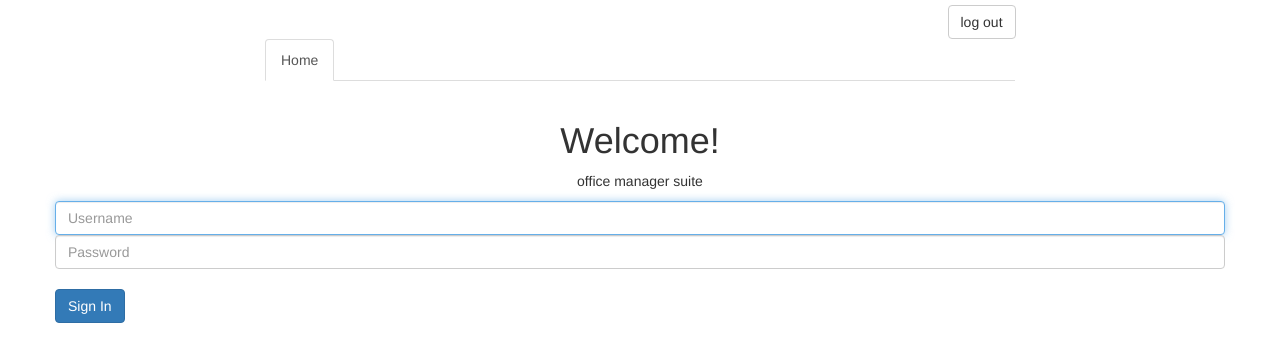
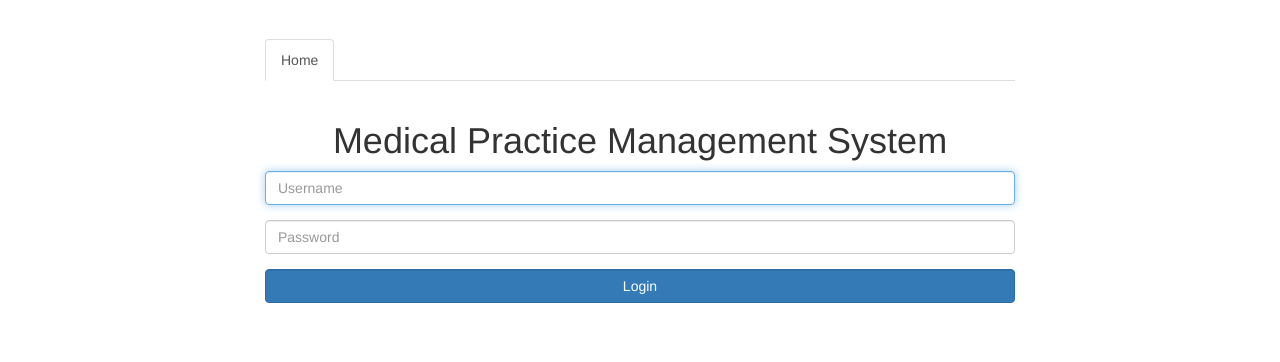
Before and after one commit to Steveblandon/DB-Medical-Practice, a PHP site: page /login.html in a window 1280 px wide. Shown: the top 362 px of the page. Run offline with PHP 8.4, Linux system fonts and the light colour scheme.

Commit message:
login/logout system fully functional

```diff
--- a/www/dbproj/dataRetrieval.js
+++ b/www/dbproj/dataRetrieval.js
@@ -279,4 +279,8 @@ $(document).ready(function(){
 		processForm(this);
 		displayView($(this).parent());
 	});
+
+	$("button[value='logout']").on("click", function(){
+		window.location.replace("index.php");
+	});
 });
--- /dev/null
+++ b/www/dbproj/index.php
@@ -0,0 +1,3 @@
+ <?php
+	header("Location:login.html");
+?>
--- a/www/dbproj/login.html
+++ b/www/dbproj/login.html
@@ -1,20 +1,16 @@
-<!DOCTYPE html>
 <html>
 <head>
     <link rel="stylesheet" href="http://maxcdn.bootstrapcdn.com/bootstrap/3.3.6/css/bootstrap.min.css">
     <script src="https://ajax.googleapis.com/ajax/libs/jquery/1.12.0/jquery.min.js"></script>
     <script src="http://maxcdn.bootstrapcdn.com/bootstrap/3.3.6/js/bootstrap.min.js"></script>
-    <script src="dataRetrieval.js"></script>
+	<script src="login.js"></script>
 </head>
 <body>
-
-
-<navbar>
 <div class="container">
     <div class="row">
         <div class="col-md-9"></div>
         <div class="col-md-3">
-            <button class="btn btn-default" style="margin-top:5px;">log out</button>
+            <button class="btn btn-default" style="margin-top:5px; visibility:hidden">log out</button>
         </div>
     </div>
     <div class="row">
@@ -28,23 +24,26 @@
     </div>
     <div class ="row" style="margin-top:20px"></div>
     <div class="row">
-        <div class="tab-content">
-        <div id="Home" class="tab-pane fade in active">
-            <h1 class="text-center"> Welcome! </h1>
-            <p class="text-center"> office manager suite
-                <form action = 'login.php' method = 'post'>
-                <input type="text" name = "username" class="form-control" placeholder="Username" required autofocus>
-                <input type="text" name = "password" class="form-control" placeholder="Password" required>
-                <br>
-                <input type = 'submit' value = 'Sign In' name = 'Submit1' class="btn btn-primary">
-                <br>
-            </p>
+		<div class="col-md-2"></div>
+		<div class="col-md-8">
+			<div class="tab-content">
+			<div id="Home" class="tab-pane fade in active">
+				<h1 class="text-center"> Medical Practice Management System </h1>
+				<p class="text-center" style="color:red"></p>
+                <form role="form"autocomplete="off">
+					<div class="form-group">
+					<input type="text" name = "username" class="form-control" placeholder="Username" required autofocus></div>
+					<div class="form-group">
+					<input type="password" name = "password" class="form-control" placeholder="Password" required></div>
+					<div class="form-group">
+					<input type="submit" class="form-control btn btn-primary" name="submit" value="Login"></div>
+				</form>
+			</div>
+			</div>
         </div>
-        </div>
+        <div class="col-md-2"></div>
     </div>
 
 </div>
-<navbar>
-
 </body>
 <html>
--- /dev/null
+++ b/www/dbproj/login.js
@@ -0,0 +1,26 @@
+function findChild(array, searchTag){
+	var object = null;
+	searchTag = searchTag.toUpperCase();
+	for(var i=0; i < array.length; i++){
+		if(array[i].tagName == searchTag){
+			object = array[i];
+			break;
+		}
+	}
+	return object;
+}
+
+$(document).ready(function(){
+	$("form").on("submit",function(){
+		event.preventDefault();
+		var content = $(this).parent();
+		var msg = findChild($(content).children(),"p");
+		$.post("login.php", $(this).serialize(), function(output,status){
+			if (output.includes("Location:")){
+				msg.innerHTML = "";
+				window.location.replace(output.replace("Location:",""));
+			}
+			else msg.innerHTML = output;
+		});
+	});
+});
--- a/www/dbproj/officeManager.html
+++ b/www/dbproj/officeManager.html
@@ -19,7 +19,7 @@
 	</style>
 </head>
 <body>
-<!--Office Mangager:
+<!--OFFICE MANAGER:
 -Admin access (complete access to manipulate database through UI)
 -View, delete and update employee information
 	-employees (default:view, register new)
@@ -42,7 +42,7 @@
 	<div class="row">
 		<div class="col-md-9"></div>
 		<div class="col-md-3">
-			<button class="btn btn-default" style="margin-top:5px;">log out</button>
+			<button class="btn btn-default" style="margin-top:5px;" value="logout">log out</button>
 		</div>
 	</div>
 	<div class="row">
```
Also changed, not shown: www/dbproj/login.php (+20 -16 lines).
